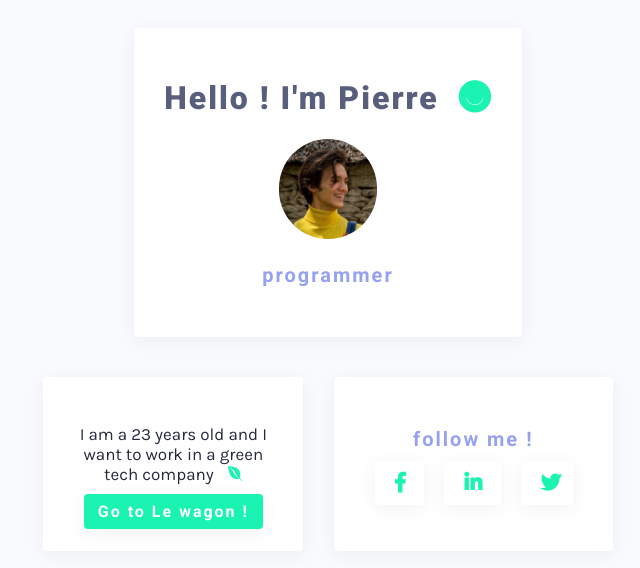
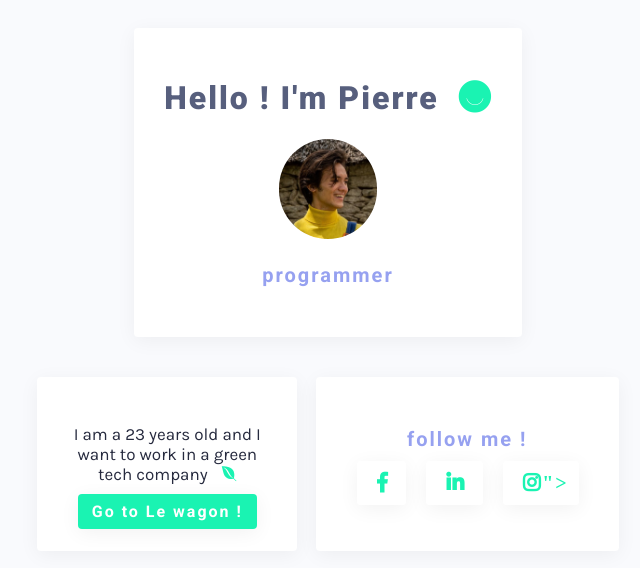
Before and after one commit to pierrebigjean/profile, a plain HTML site: page index.html in a window 1280 px wide. Shown: the whole page, without its empty margins (312-952 px from the left). Drawn offline with Linux system fonts and the light colour scheme.

Commit message:
prettier

```diff
--- a/index.html
+++ b/index.html
@@ -34,7 +34,7 @@
         </li>
         <li>
           <a href="#">
-            <i class="fab fa-twitter"></i>
+            <i class="fab fa-instagram"</i>"></i>
           </a>
         </li>
       </ul>
```
